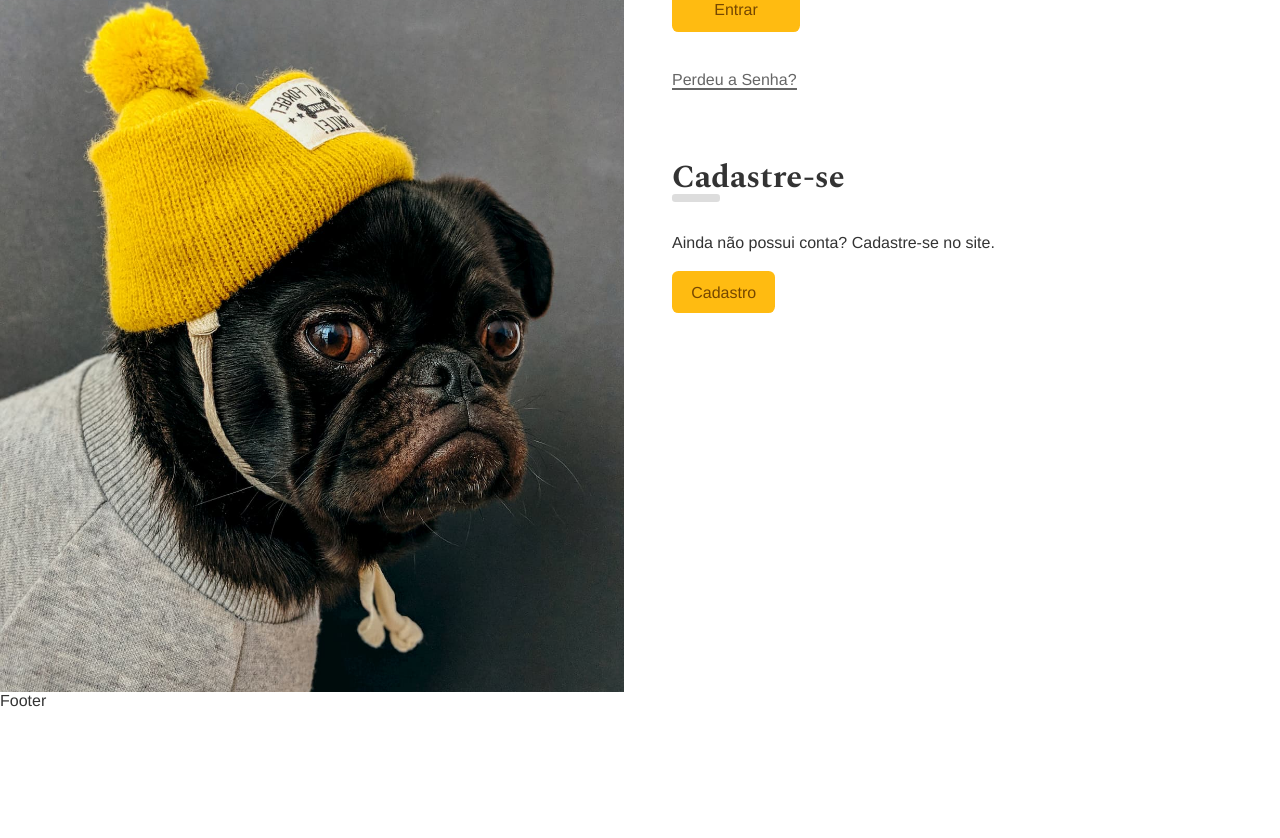
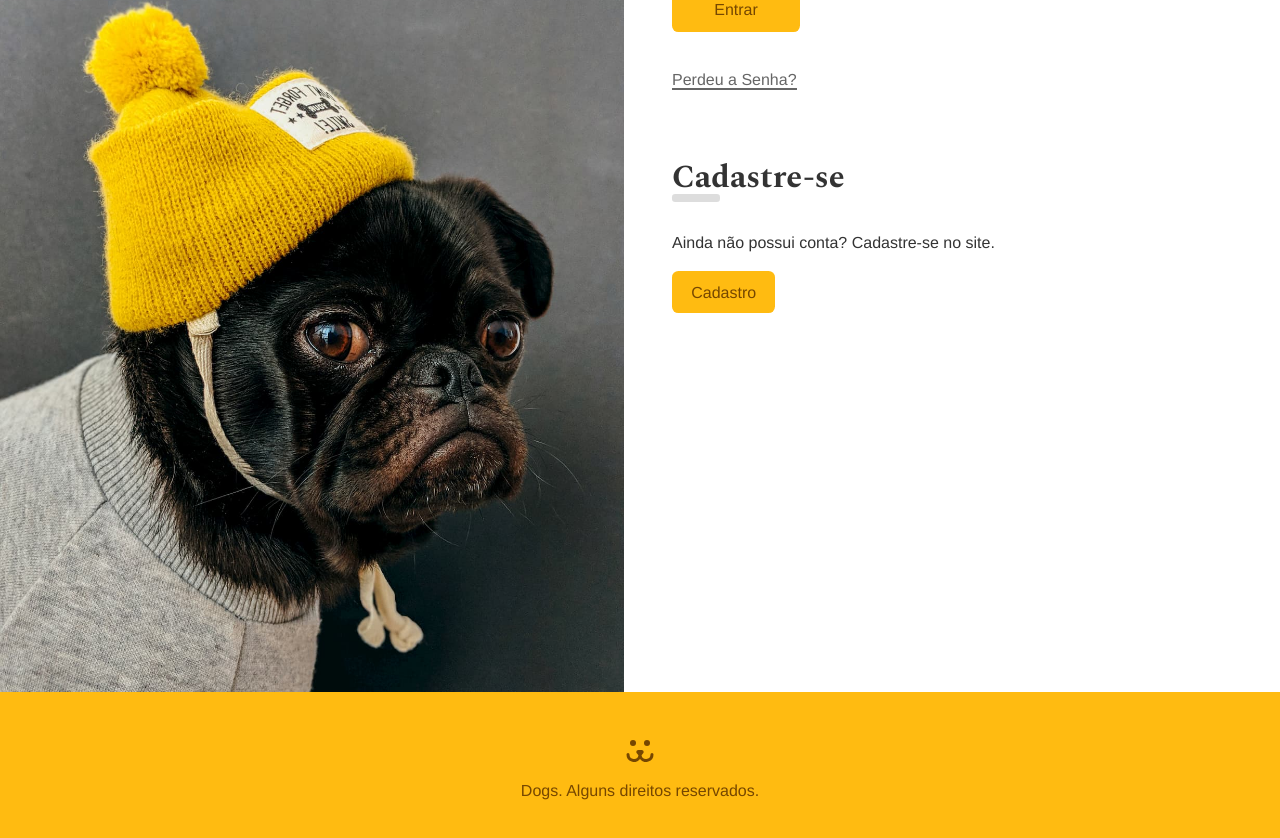
Before and after one commit to roberta-silva/dogs, a React (Vite) app: page /login in a window 1280 px wide. Shown: the part 172-1010 px from the top of the page. Before the commit the page ends 882 px from the top, so only its background shows below. Built offline with nearby package versions, Linux system fonts and the light colour scheme.

Commit message:
adiciona footer e height das paginas

```diff
--- a/src/App.css
+++ b/src/App.css
@@ -53,8 +53,8 @@
   margin: 1rem 0;
   position: relative;
 }
-.title::after{
-  content: "";
+.title::after {
+  content: '';
   display: block;
   width: 1.5rem;
   height: 1.5rem;
@@ -62,7 +62,7 @@
   position: absolute;
   bottom: 5px;
   left: -5px;
-  border-radius: .2rem;
+  border-radius: 0.2rem;
   z-index: -1;
 }
 .animeLeft {
@@ -76,3 +76,12 @@
     transform: initial;
   }
 }
+
+.App {
+  display: flex;
+  flex-direction: column;
+  min-height: calc(100vh + 10rem);
+}
+.AppBody {
+  flex: 1;
+}
--- a/src/App.jsx
+++ b/src/App.jsx
@@ -14,10 +14,11 @@
 
 const App = () => {
   return (
-    <div>
+    <div className="App">
       <BrowserRouter>
         <UserStorage>
           <Header />
+          <main className="AppBody">
             <Routes>
               <Route path="/" element={<Home />} />
               <Route path="login/*" element={<Login />} />
@@ -33,6 +34,7 @@
               <Route path="perfil/:user" element={<UserProfile />} />
               <Route path="*" element={<NotFound />} />
             </Routes>
+          </main>
           <Footer />
         </UserStorage>
       </BrowserRouter>
--- a/src/Components/Footer.jsx
+++ b/src/Components/Footer.jsx
@@ -1,8 +1,14 @@
 import React from 'react';
-import styles from './Header.module.css';
+import styles from './Footer.module.css';
+import Dogs from '../Assets/dogs-footer.svg?react';
 
 const Footer = () => {
-  return <div>Footer</div>;
+  return (
+    <footer className={styles.footer}>
+      <Dogs />
+      <p>Dogs. Alguns direitos reservados.</p>
+    </footer>
+  );
 };
 
 export default Footer;
--- a/src/Components/Footer.module.css
+++ b/src/Components/Footer.module.css
@@ -0,0 +1,11 @@
+.footer {
+  background: #fb1;
+  padding: 3rem 1rem 0 1rem;
+  height: 10rem;
+  text-align: center;
+  color: #764701;
+}
+
+.footer p {
+  margin-top: 1rem;
+}
```
Lines whose indentation alone changed are shown as unchanged.
